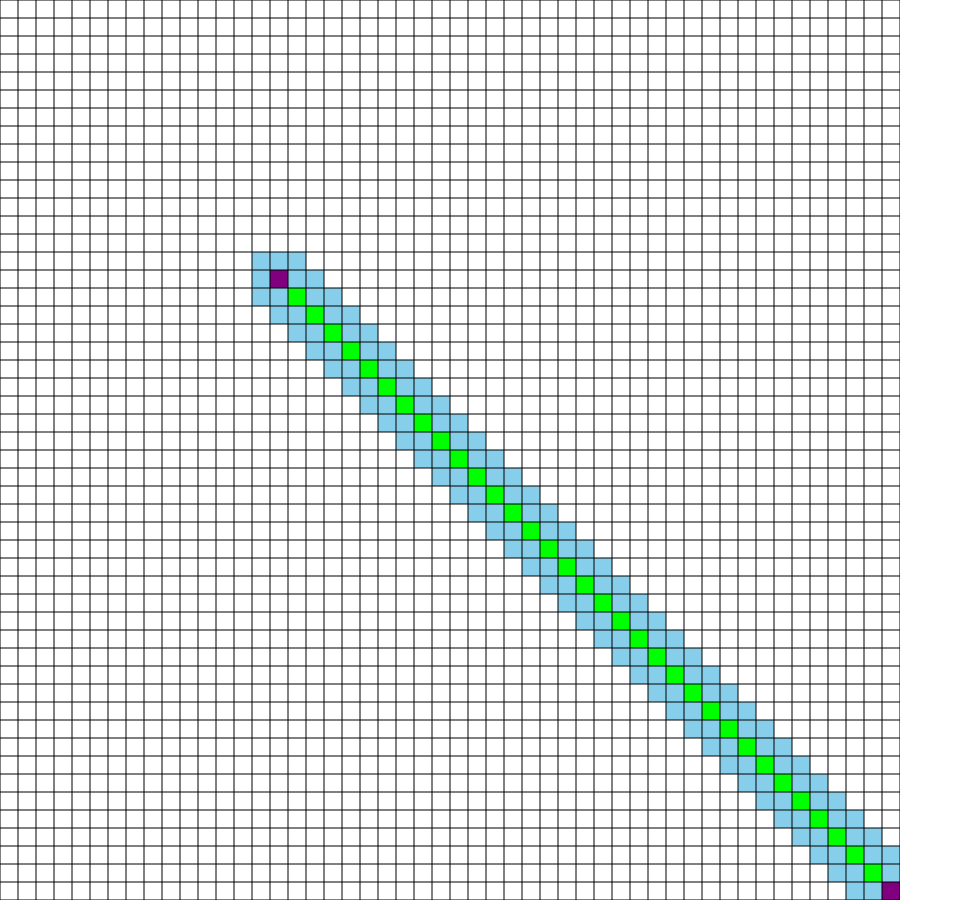
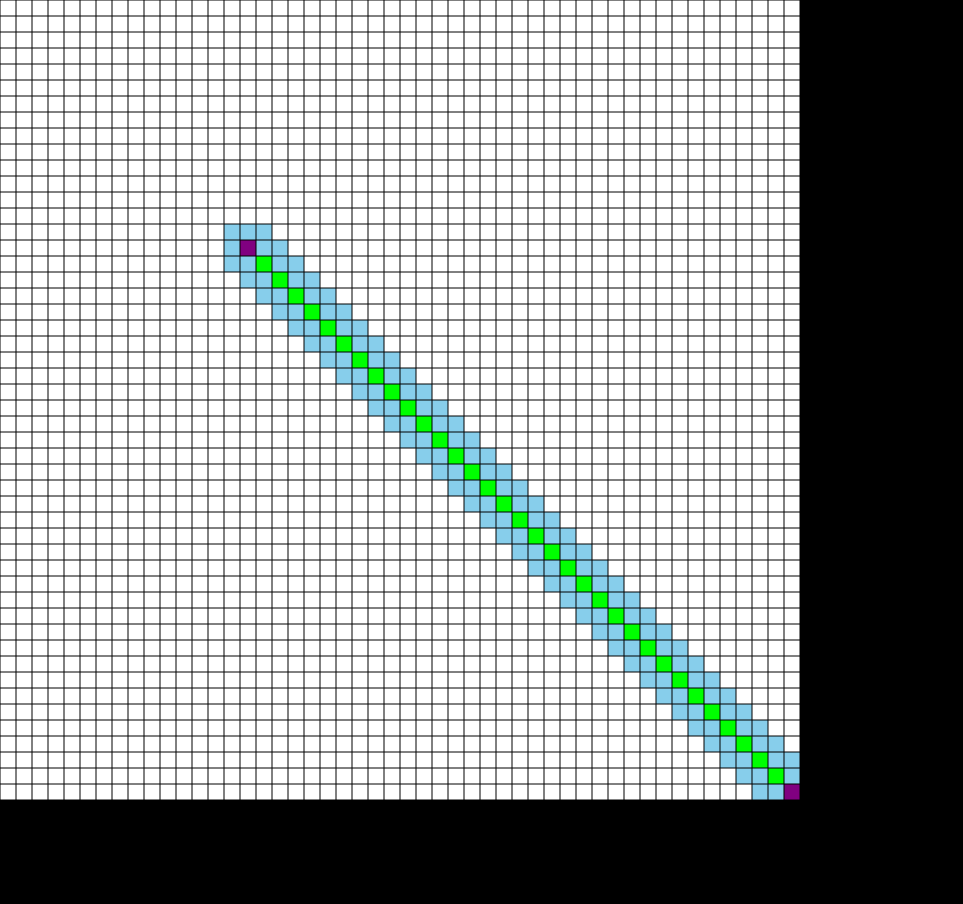
Before and after one commit to Tombez/A-Star-Algorithm, a plain HTML site: page aStar.html in a window 1280 px wide. Shown: the whole page, without its empty margins (0-963 px from the left). After the commit the page ends 804 px from the top, so only its background shows below. Drawn offline with Linux system fonts and the light colour scheme.

Commit message:
added realtime window resizing

```diff
--- a/aStar.html
+++ b/aStar.html
@@ -9,6 +9,8 @@
 	<style>
 	body {
 		margin: 0px;
+		overflow: hidden;
+		background: black;
 	}
 	</style>
 
@@ -22,14 +24,14 @@
 		// User variables:
 		var cols = 50;
 		var rows = 50;
-		var tileSize = 18;
+		var tileSize = ~~(Math.min(window.innerWidth, window.innerHeight) / Math.max(cols, rows));
 		var sps = 10;
 		var start = {x: 15, y: 15};
 		var goal = {x: cols - 1, y: rows - 1};
 
 		// Global variables:
-		var canvas;
-		var ctx;
+		var canvas = document.getElementById("canvas");
+		var ctx = canvas.getContext("2d");
 		var loop;
 		var tiles;
 		var open;
@@ -43,13 +45,12 @@
 		var mouse = {down: false, x: 0, y: 0};
 		var rootTwo = 1.4142135623730951;
 
-		// Functions:
-		function initCanvas() {
-			canvas = document.getElementById("canvas");
-			canvas.width = cols * tileSize;
-			canvas.height = rows * tileSize;
-			ctx = canvas.getContext("2d");
-
+		// Listeners:
+		window.addEventListener("resize", function() {
+			tileSize = ~~(Math.min(window.innerWidth, window.innerHeight) / Math.max(cols, rows));
+			initCanvas();
+			draw();
+		});
 		canvas.addEventListener("mousedown", function(event) {
 			mouse.down = event.which;
 			mouse.x = cols * tileSize * 2;
@@ -77,6 +78,11 @@
 				}
 			}
 		});
+
+		// Functions:
+		function initCanvas() {
+			canvas.width = cols * tileSize;
+			canvas.height = rows * tileSize;
 		}
 		function initTiles() {
 			if (!tiles) {
```
Also changed, not shown: index.html (+24 -3 lines). Lines whose indentation alone changed are shown as unchanged.
